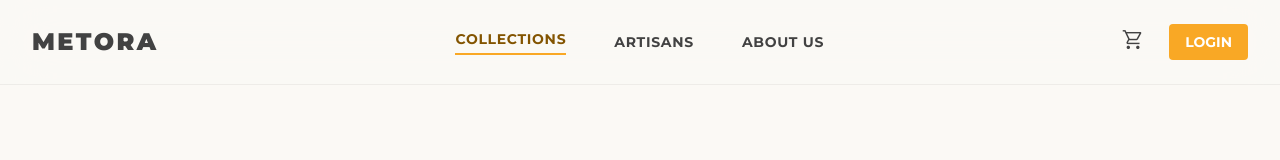
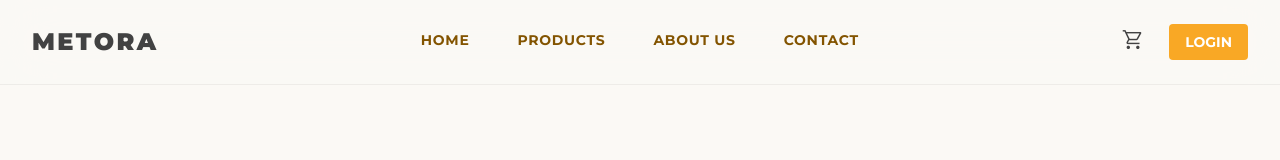
Before and after one commit to mdabdurrahman07/metoradecor_frontend, a Next.js app: page / in a window 1280 px wide. Shown: the top 160 px of the page. Built offline with nearby package versions, Linux system fonts and the light colour scheme; a web font is replaced by a local one.

Commit message:
Add NavLink component and update Navbar to use it for navigation links

```diff
--- a/src/app/globals.css
+++ b/src/app/globals.css
@@ -15,6 +15,18 @@
 .authBtn.authBtn-outline {
   @apply bg-transparent hover:bg-[#f9a825] border border-[#f9a825] text-[#424242] hover:text-white;
 }
+
+/* NavLink */
+
+.NavLink {
+  @apply font-[family-name:var(--font-mont)] font-bold uppercase tracking-wider text-sm text-[#835400] hover:text-[#f9a825] hover:border-b-2 border-[#f9a825] pb-1 transition-colors duration-300
+}
+
+.NavLink.ActLink{
+  @apply border-b-2 border-[#f9a825] pb-1
+}
+
+
 
 @layer components {
   .metora-glow:hover {
--- /dev/null
+++ b/src/components/Buttons/NavLink/NavLink.jsx
@@ -0,0 +1,12 @@
+import Link from 'next/link';
+import React from 'react';
+
+const NavLink = ({href, navName}) => {
+    return (
+        <Link href={href} className='NavLink'>
+            {navName}
+        </Link>
+    );
+};
+
+export default NavLink;
--- a/src/components/Navbar/Navbar.jsx
+++ b/src/components/Navbar/Navbar.jsx
@@ -2,13 +2,23 @@
 // import Image from "next/image";
 import { useState } from "react";
 import AuthButton from "../Buttons/AuthButton/AuthButton";
+import NavLink from "../Buttons/NavLink/NavLink";
 
 export default function Navbar() {
   const [isOpen, setIsOpen] = useState(false);
-      const user = true
+  const user = true;
+
+  const nav = (
+    <>
+      <NavLink href="/" navName="Home"/>
+      <NavLink href="/products" navName="Products"/>
+      <NavLink href="/about_us" navName="About Us"/>
+      <NavLink href="/contact" navName="Contact"/>
+    </>
+  );
 
   return (
-    <nav className="fixed top-0 w-full z-50 bg-[#fbf9f5]/80 backdrop-blur-xl transition-colors duration-500 border-b border-[#000000]/5">
+    <section className="fixed top-0 w-full z-50 bg-[#fbf9f5]/80 backdrop-blur-xl transition-colors duration-500 border-b border-[#000000]/5">
       <div className="flex justify-between items-center px-8 py-6 w-full max-w-screen-2xl mx-auto">
         <div className="text-2xl font-black uppercase tracking-widest text-[#424242] font-[family-name:var(--font-mont)]">
           METORA
@@ -17,34 +27,13 @@
           <Image src="/logos/LogoTransparernt.png" alt="Metora Decor Logo" width={100} height={20}/>
         </div> */}
 
-        <div className="hidden md:flex items-center space-x-12">
-          <a
-            className="font-[family-name:var(--font-mont)] font-bold uppercase tracking-[0.05em] text-sm text-[#835400] border-b-2 border-[#f9a825] pb-1"
-            href="#"
-          >
-            Collections
-          </a>
-          <a
-            className="font-[family-name:var(--font-mont)] font-bold uppercase tracking-[0.05em] text-sm text-[#424242] hover:text-[#f9a825] transition-all duration-300"
-            href="#"
-          >
-            Artisans
-          </a>
-          <a
-            className="font-[family-name:var(--font-mont)] font-bold uppercase tracking-[0.05em] text-sm text-[#424242] hover:text-[#f9a825] transition-all duration-300"
-            href="#"
-          >
-            About Us
-          </a>
-        </div>
+        <div className="hidden md:flex items-center space-x-12">{nav}</div>
 
         <div className="flex items-center space-x-6">
-
           {/* cart button */}
           <button className="text-[#424242] hover:text-[#f9a825] transition-all scale-95 duration-200">
             <span className="material-symbols-outlined">shopping_cart</span>
           </button>
-
 
           {/* mobile X icon */}
           <button
@@ -56,33 +45,16 @@
             </span>
           </button>
           {/* login button */}
-          <AuthButton user={user}/>
+          <AuthButton user={user} />
         </div>
       </div>
 
       {/* Mobile Menu */}
       {isOpen && (
         <div className="md:hidden bg-[#fbf9f5] border-t border-[#000000]/5 p-6 space-y-4 flex flex-col items-center">
-          <a
-            className="font-[family-name:var(--font-mont)] font-bold uppercase text-sm text-[#424242]"
-            href="#"
-          >
-            Collections
-          </a>
-          <a
-            className="font-[family-name:var(--font-mont)] font-bold uppercase text-sm text-[#424242]"
-            href="#"
-          >
-            Artisans
-          </a>
-          <a
-            className="font-[family-name:var(--font-mont)] font-bold uppercase text-sm text-[#424242]"
-            href="#"
-          >
-            About Us
-          </a>
+          {nav}
         </div>
       )}
-    </nav>
+    </section>
   );
 }
```
